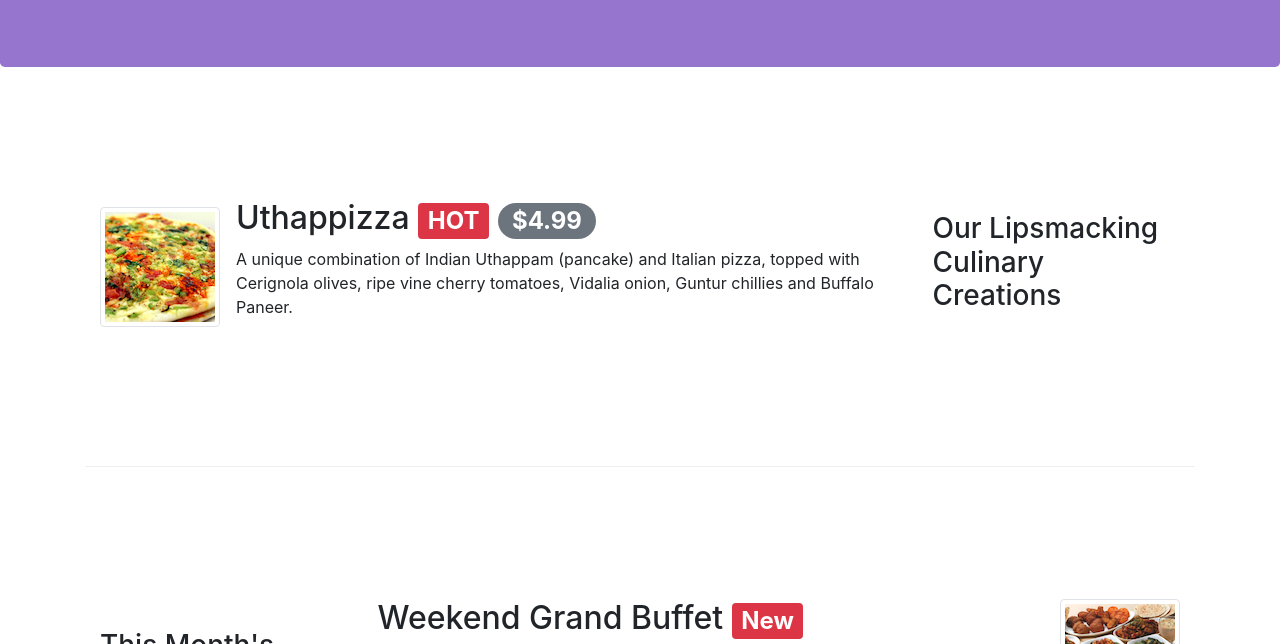
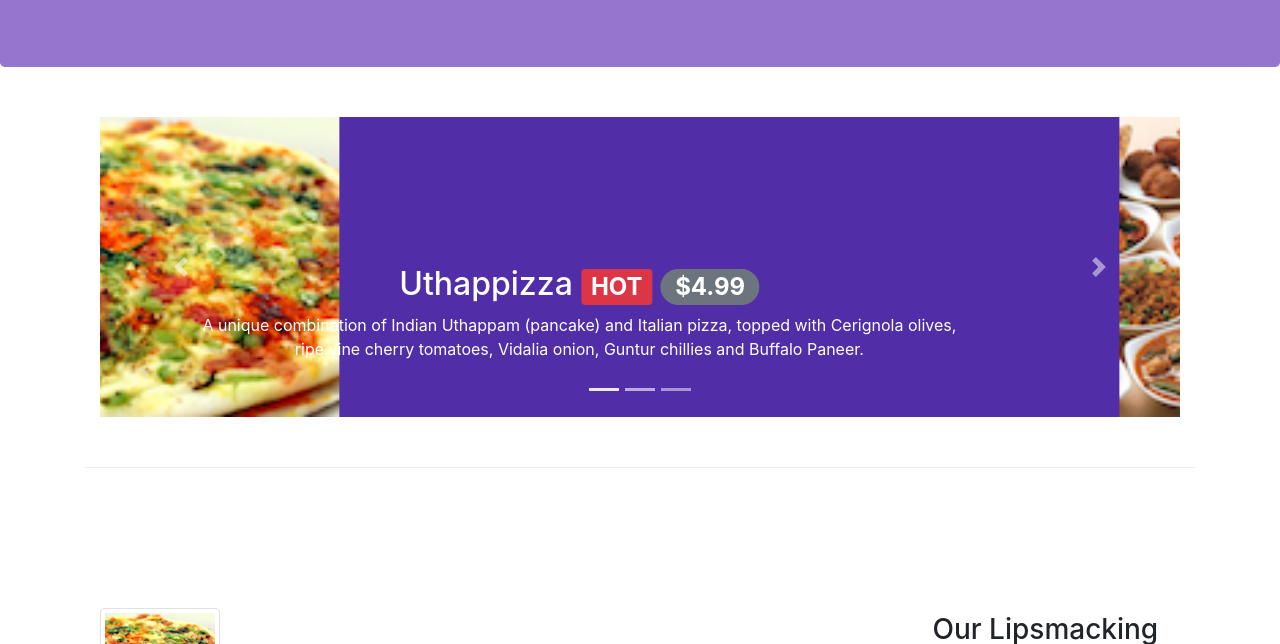
Before and after one commit to shayan102/CourseEraRepository, a website: page index.html in a window 1280 px wide. Shown: the part 267-911 px from the top of the page. Drawn offline with nearby package versions, Linux system fonts and the light colour scheme.

Commit message:
Carousel

```diff
--- a/css/styles.css
+++ b/css/styles.css
@@ -51,3 +51,19 @@ body{
     border-right: 1px solid #ddd;
     border-bottom: 1px solid #ddd;
     padding: 10px;
+}
+
+.carousel {
+    background:#512DA8;
+}
+
+.carousel-item {
+  height: 300px;
+}
+
+.carousel-item img {
+    position: absolute;
+    top: 0;
+    left: 0;
+    min-height: 300px;
+}
--- a/index.html
+++ b/index.html
@@ -106,6 +106,64 @@
     </header>
 
     <div class="container">
+
+        <div class="row row-content">
+            <div class="col">
+                <div id="mycarousel" class="carousel slide" data-ride="carousel">
+                    <div class="carousel-inner" role="listbox">
+                        <div class="carousel-item active">
+                            <img class="d-block img-fluid" src="img/uthappizza.png" alt="Uthappizza">
+                            <div class="carousel-caption d-none d-md-block">
+                                <h2>Uthappizza <span class="badge badge-danger">HOT</span> <span
+                                        class="badge badge-pill badge-secondary">$4.99</span></h2>
+                                <p>A unique combination of Indian Uthappam (pancake) and
+                                    Italian pizza, topped with Cerignola olives, ripe vine
+                                    cherry tomatoes, Vidalia onion, Guntur chillies and
+                                    Buffalo Paneer.</p>
+                            </div>
+                        </div>
+                        <div class="carousel-item">
+                            <img class="d-block img-fluid" src="img/buffet.png" alt="Uthappizza">
+                            <div class="carousel-caption d-none d-md-block">
+                                <h2>Weekend Grand Buffet <span class="badge badge-danger">New</span></h2>
+                                <p>Featuring mouthwatering combinations with a choice of five
+                                    different salads, six enticing
+                                    appetizers,
+                                    six main entrees and five choicest desserts. Free flowing bubbly and soft drinks.
+                                    All for
+                                    just
+                                    $19.99 per person </p>
+                            </div>
+                        </div>
+                        <div class="carousel-item">
+                            v class="carousel-item">
+                            <img class="d-block img-fluid" src="img/alberto.png" alt="Uthappizza">
+                            <div class="carousel-caption d-none d-md-block">
+                                <h2>Alberto Somayya</h2>
+                                <h4>Executive Chef</h4>
+                                <p>Award winning three-star Michelin chef with wide
+                                    International experience having worked closely with
+                                    whos-who in the culinary world, he specializes in
+                                    creating mouthwatering Indo-Italian fusion experiences.
+                            </div>
+                        </div>
+                        <ol class="carousel-indicators">
+                            <li data-target="#mycarousel" data-slide-to="0" class="active"></li>
+                            <li data-target="#mycarousel" data-slide-to="1"></li>
+                            <li data-target="#mycarousel" data-slide-to="2"></li>
+                        </ol>
+                        <a class="carousel-control-prev" href="#mycarousel" role="button" data-slide="prev">
+                            <span class="carousel-control-prev-icon"></span>
+                        </a>
+                        <a class="carousel-control-next" href="#mycarousel" role="button" data-slide="next">
+                            <span class="carousel-control-next-icon"></span>
+                        </a>
+                    </div>
+                </div>
+            </div>
+        </div>
+
+
         <div class="row row-content align-items-center">
             <div class="col-12 col-sm-4 order-sm-last col-md-3">
                 <h3>Our Lipsmacking Culinary Creations</h3>
@@ -114,12 +172,7 @@
                 <div class="media">
                     <img class="d-flex mr-3 img-thumbnail align-self-center" src="img/uthappizza.png" alt="Uthappizza">
                     <div class="media-body">
-                        <h2 class="mt-0">Uthappizza <span class="badge badge-danger">HOT</span> <span
-                                class="badge badge-pill badge-secondary">$4.99</span></h2>
-                        <p class="d-none d-sm-block">A unique combination of Indian Uthappam (pancake) and
-                            Italian pizza, topped with Cerignola olives, ripe vine
-                            cherry tomatoes, Vidalia onion, Guntur chillies and
-                            Buffalo Paneer.</p>
+
                     </div>
                 </div>
             </div>
@@ -133,13 +186,7 @@
             <div class="col col-sm col-md">
                 <div class="media">
                     <div class="media-body">
-                        <h2>Weekend Grand Buffet <span class="badge badge-danger">New</span></h2>
-                        <p class="d-none d-sm-block">Featuring mouthwatering combinations with a choice of five
-                            different salads, six enticing
-                            appetizers,
-                            six main entrees and five choicest desserts. Free flowing bubbly and soft drinks. All for
-                            just
-                            $19.99 per person </p>
+
                     </div>
                     <div class="sm-order-last">
                         <img src="img/buffet.png" class="d-flex img-thumbnail align-self-center" alt="Grand-Buffet">
@@ -158,12 +205,7 @@
                     <img class="d-flex mr-3 img-thumbnail align-self-center" src="img/alberto.png"
                         alt="Alberto Somayya">
                     <div class="media-body">
-                        <h2 class="mt-0">Alberto Somayya</h2>
-                        <h4>Executive Chef</h4>
-                        <p class="d-none d-sm-block">Award winning three-star Michelin chef with wide
-                            International experience having worked closely with
-                            whos-who in the culinary world, he specializes in
-                            creating mouthwatering Indo-Italian fusion experiences.
+
                         </p>
                     </div>
                 </div>
```
